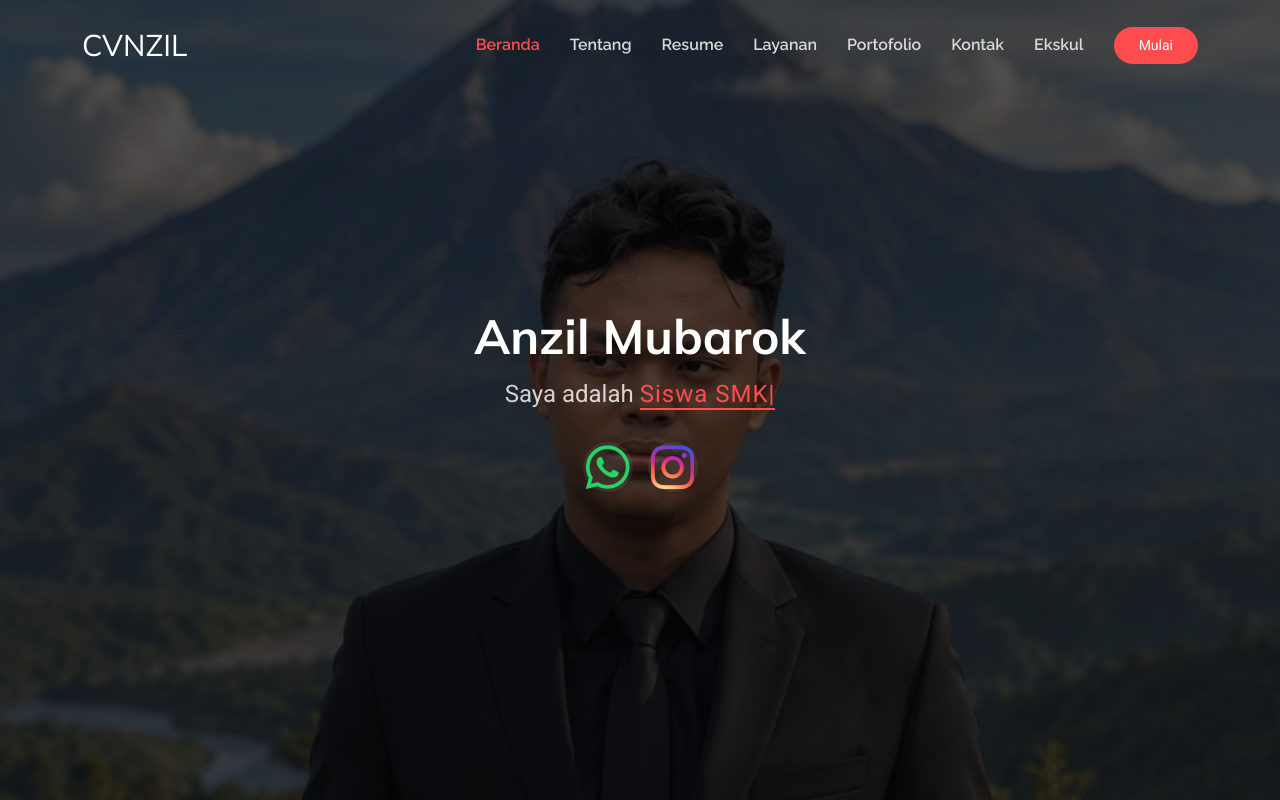
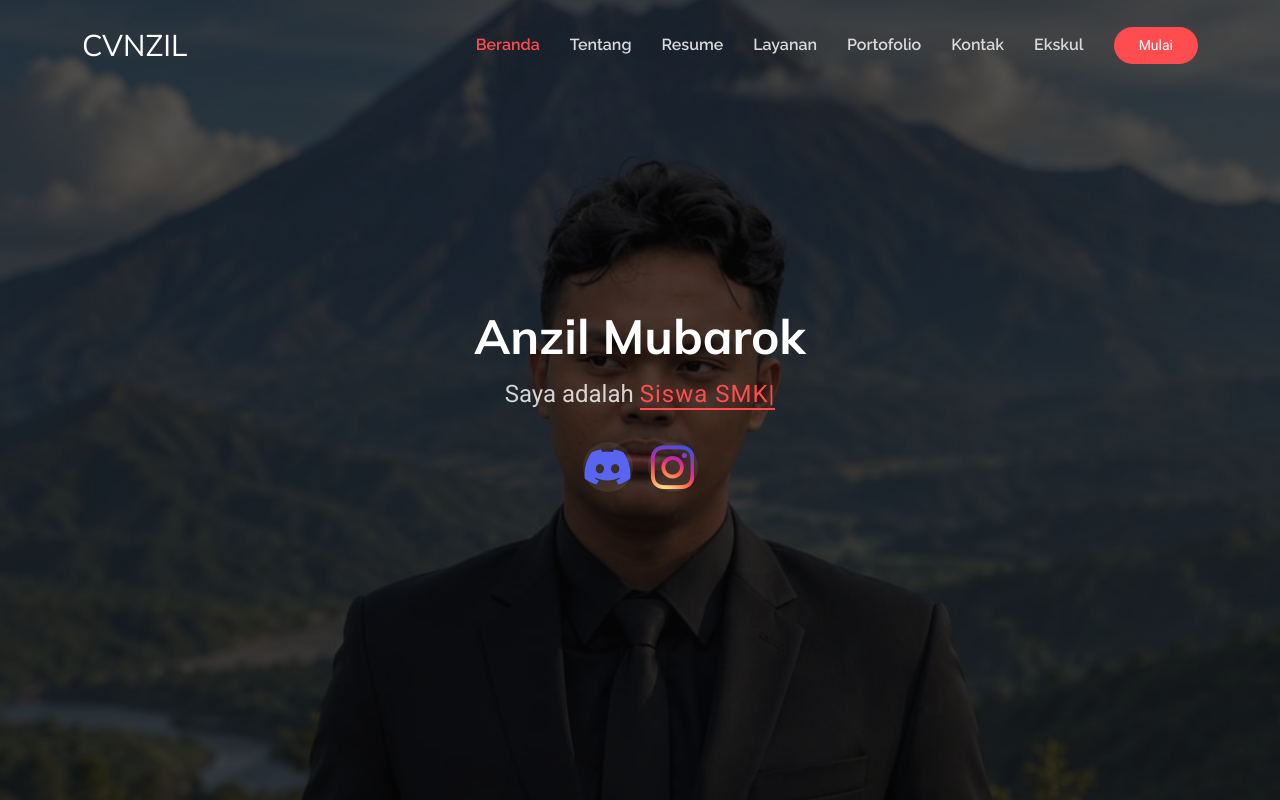
Before and after one commit to anzilmubarok23juni/cvnzil, a plain HTML site: page index.html in a window 1280 px wide. Shown: the top 800 px of the page. Drawn offline with Linux system fonts and the light colour scheme.

Commit message:
Update index.html

```diff
--- a/index.html
+++ b/index.html
@@ -83,7 +83,23 @@
             <div class="social-links">
               <!-- Font Awesome -->
               <link rel="stylesheet" href="https://cdnjs.cloudflare.com/ajax/libs/font-awesome/6.5.1/css/all.min.css">
+               <a href="https://discord.gg/PGgCP8eB" target="_blank" class="dc-btn">
+                <i class="fa-brands fa-discord"></i>
+              </a>
 
+              <style>
+                .dc-btn i {
+                  font-size: 40px;
+                  color: #5865F2;
+                  /* warna asli Discord */
+
+                  transition: 0.3s;
+                }
+
+                .dc-btn i:hover {
+                  transform: scale(1.1);
+                  color: #4752c4;
+                }
               <a href="https://wa.me/6285711072059?text=Halo%20saya%20mau%20tanya" target="_blank" class="wa-btn">
                 <i class="fa-brands fa-whatsapp"></i>
               </a>
```
